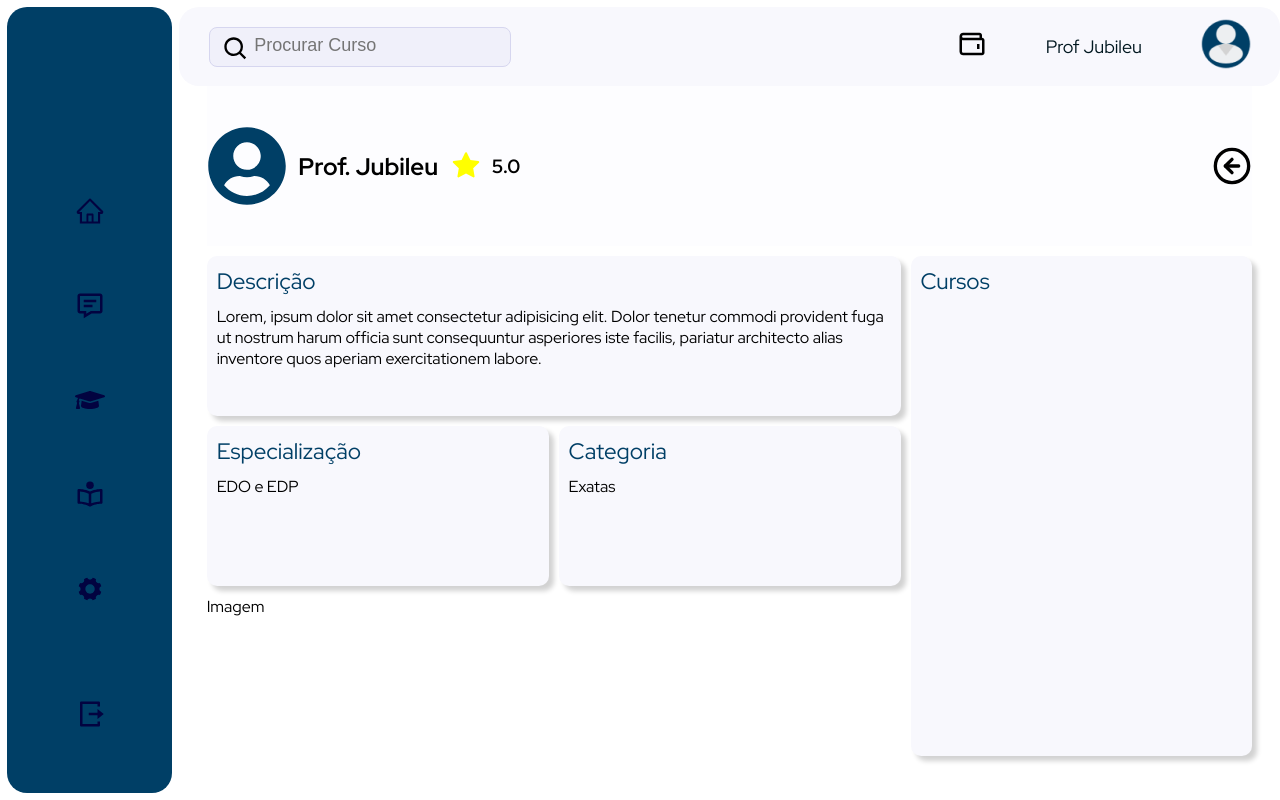
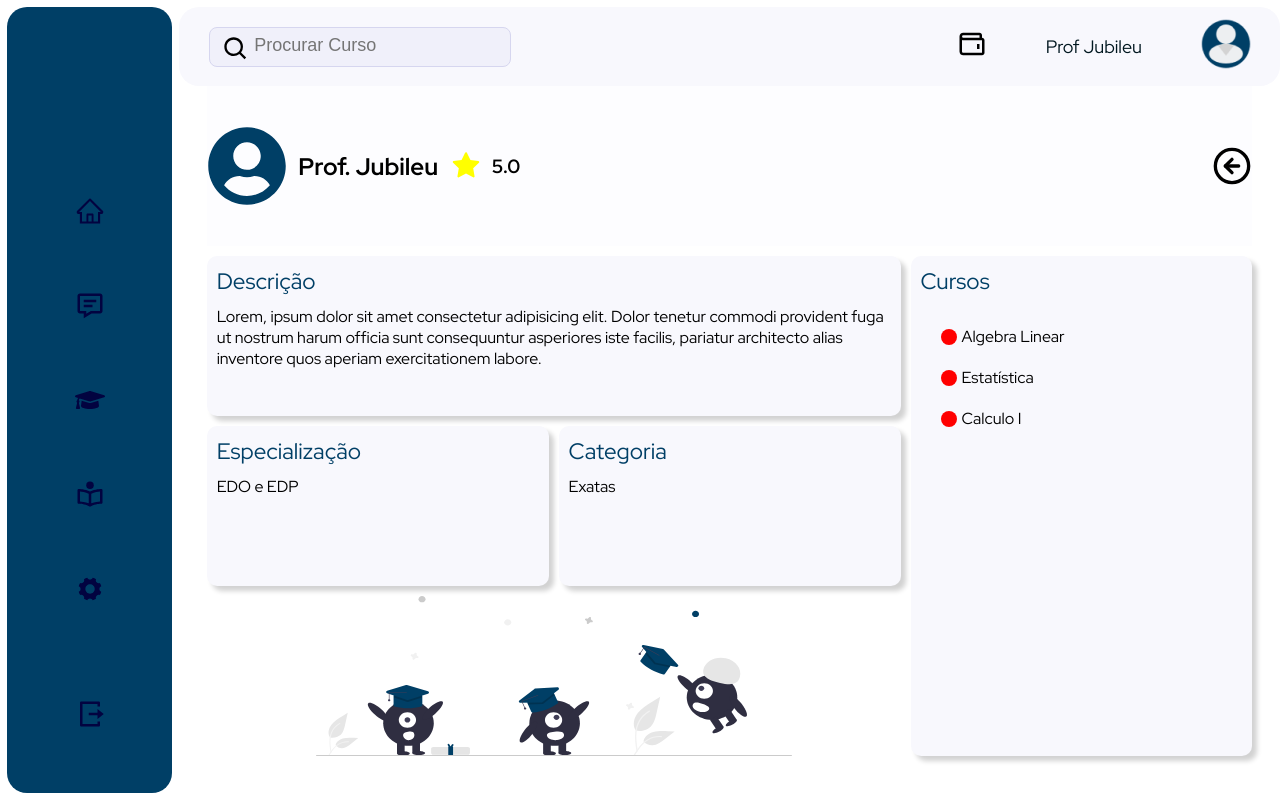
Before and after one commit to GustavoCielo/class-app-react, a React (Create React App) app: page / in a window 1280 px wide. Built offline with nearby package versions, Linux system fonts and the light colour scheme.

Commit message:
style: created layout page

```diff
--- a/src/pages/ProfileTeacher/index.jsx
+++ b/src/pages/ProfileTeacher/index.jsx
@@ -2,6 +2,7 @@ import {
   UserIcon,
   StarIcon,
   BackIcon,
+  BulletIcon,
   MainStyled,
   RowInformationsUser,
   CellRating,
@@ -39,6 +40,26 @@ const ProfileTeacher = () => {
           </div>
           <div className="cursos estilo-geral">
             <p className="title">Cursos</p>
+            <ul>
+              <li>
+                <span>
+                  <BulletIcon />
+                </span>
+                <p>Algebra Linear</p>
+              </li>
+              <li>
+                <span>
+                  <BulletIcon />
+                </span>
+                Estatística
+              </li>
+              <li>
+                <span>
+                  <BulletIcon />
+                </span>
+                Calculo I
+              </li>
+            </ul>
           </div>
           <div className="especializacao estilo-geral">
             <p className="title">Especialização</p>
@@ -48,7 +69,7 @@ const ProfileTeacher = () => {
             <p className="title">Categoria</p>
             <p>Exatas</p>
           </div>
-          <div className="imagem">Imagem</div>
+          <div className="imagem"></div>
         </MainStyled>
       </HeaderAndAside>
     </>
--- a/src/pages/ProfileTeacher/style.js
+++ b/src/pages/ProfileTeacher/style.js
@@ -1,13 +1,16 @@
 import styled from "styled-components";
 
 import { FaUserCircle } from "react-icons/fa";
-import { AiFillStar } from "react-icons/ai";
+import { AiFillStar, AiTwotoneInfoCircle } from "react-icons/ai";
 import { FiArrowLeftCircle } from "react-icons/fi";
+
+import ImageBackground from "../../assets/image-profile.svg";
 
 export const UserIcon = styled(FaUserCircle)`
   font-size: 5rem;
   color: var(--color-theme);
 `;
+
 export const StarIcon = styled(AiFillStar)`
   font-size: 2rem;
   color: yellow;
@@ -15,6 +18,12 @@ export const StarIcon = styled(AiFillStar)`
 
 export const BackIcon = styled(FiArrowLeftCircle)`
   font-size: 2.5rem;
+`;
+
+export const BulletIcon = styled(AiTwotoneInfoCircle)`
+  color: red;
+  background-color: red;
+  border-radius: 50%;
 `;
 
 export const MainStyled = styled.div`
@@ -62,6 +71,24 @@ export const MainStyled = styled.div`
 
   .cursos {
     grid-area: cursos;
+
+    ul {
+      padding: 10px;
+
+      li {
+        list-style: none;
+        padding: 10px;
+
+        display: flex;
+
+        span {
+          display: flex;
+          align-items: center;
+
+          margin-right: 5px;
+        }
+      }
+    }
   }
 
   .especializacao {
@@ -74,6 +101,10 @@ export const MainStyled = styled.div`
 
   .imagem {
     grid-area: imagem;
+    background-image: url(${ImageBackground});
+    background-position: center;
+    background-repeat: no-repeat;
+    background-size: contain;
   }
 `;
 
```
Also changed, not shown: src/assets/image-profile.svg (added).
